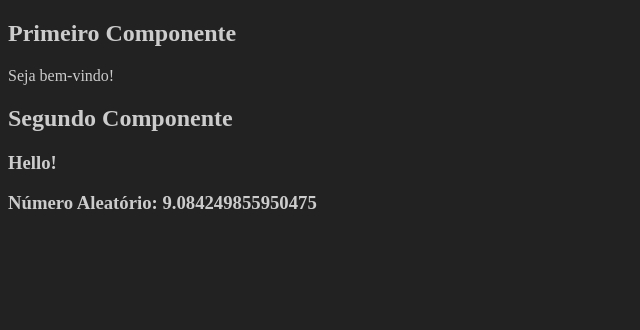
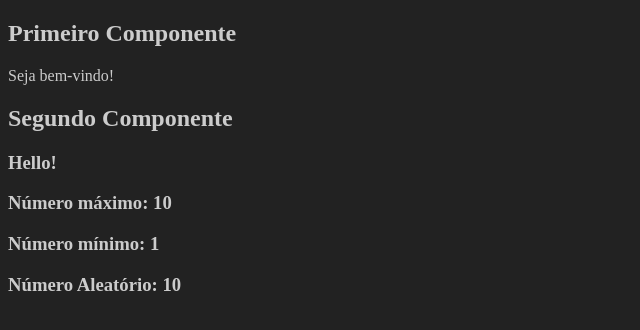
Before and after one commit to Guga-Santos/Udemy-Fundamentos-React, a React (Create React App) app: page / in a window 1280 px wide. Shown: the top 330 px of the page, without its empty margins (0-640 px from the left). Built offline with nearby package versions, Linux system fonts and the light colour scheme.

Commit message:
fundamentos 04

```diff
--- a/src/Aleatorio.js
+++ b/src/Aleatorio.js
@@ -1,7 +1,12 @@
-export default function Aleatorio() {
-  const random = Math.random() * 10
+export default function Aleatorio(props) {
+  const { max, min } = props;
+  const random = Math.random() * max + min;
 
   return(
-    <h3>Número Aleatório: { random } </h3>
+    <div>
+      <h3>Número máximo: { max }</h3>
+      <h3>Número mínimo: { min }</h3>
+      <h3>Número Aleatório: { random.toFixed() } </h3>
+    </div>
   )
 };
--- a/src/App.jsx
+++ b/src/App.jsx
@@ -10,7 +10,7 @@ export default function App(props) {
     <ComParametro
       titulo='Segundo Componente'
       subtitulo='Hello!' />
-    <Aleatorio />
+    <Aleatorio max={10} min={1}/>
   </div>
   )
 };
```
